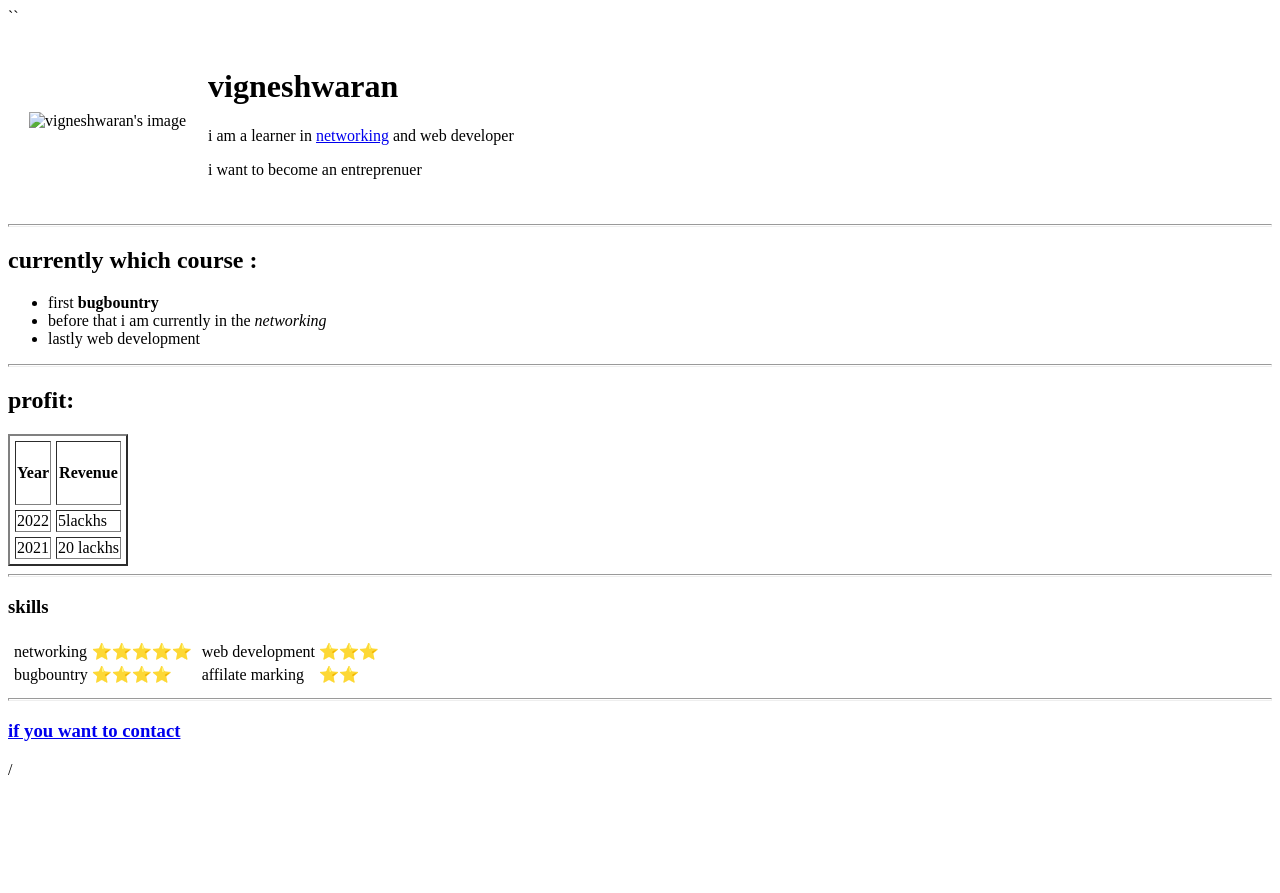
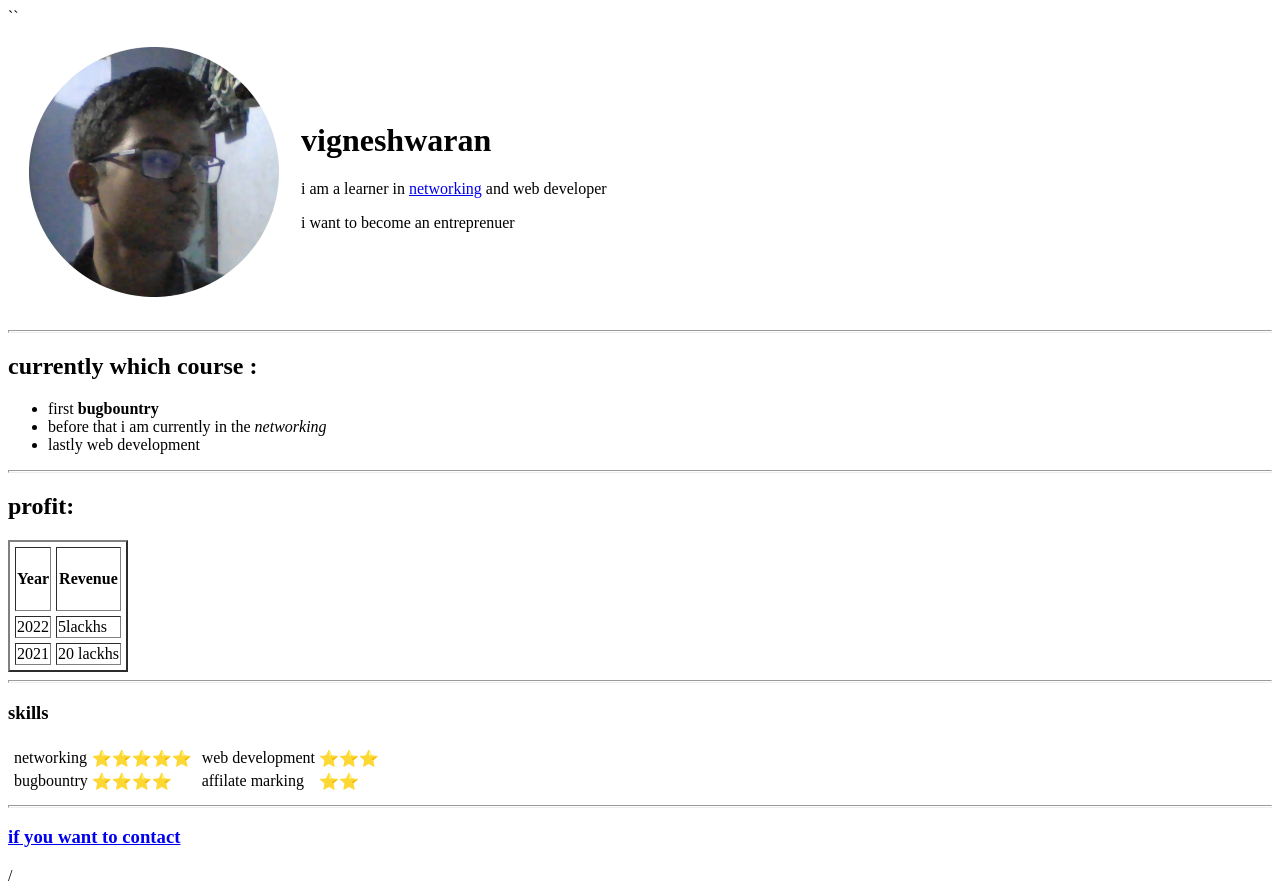
Before and after one commit to vigneshwarankumar/ca, a plain HTML site: page index.html in a window 1280 px wide. Before the commit the page ends 800 px from the top, so only its background shows below. Drawn offline with Linux system fonts and the light colour scheme.

Commit message:
Update and rename myprofile.html to index.html

```diff
--- a/myprofile.html
+++ b/index.html
@@ -7,7 +7,7 @@
     <body>
         <table cellspacing ="20">
             <tr>
-                <td><img src="images/new image.png" alt="vigneshwaran's image"></td>
+                <td><img src="new image.png" alt="vigneshwaran's image"></td>
                 <td><h1>vigneshwaran</h1>
                     <p>i am a learner in <a href="https://www.bing.com/search?q=networking&cvid=7e207bed34d049b09454b7dd966c5b36&aqs=edge.4.69i57j0j46j0l6.8052j0j1&pglt=675&FORM=ANNTA1&PC=LCTS">networking</a>  and web developer </p>
                     <p>i want to become an entreprenuer</p></td>
```
